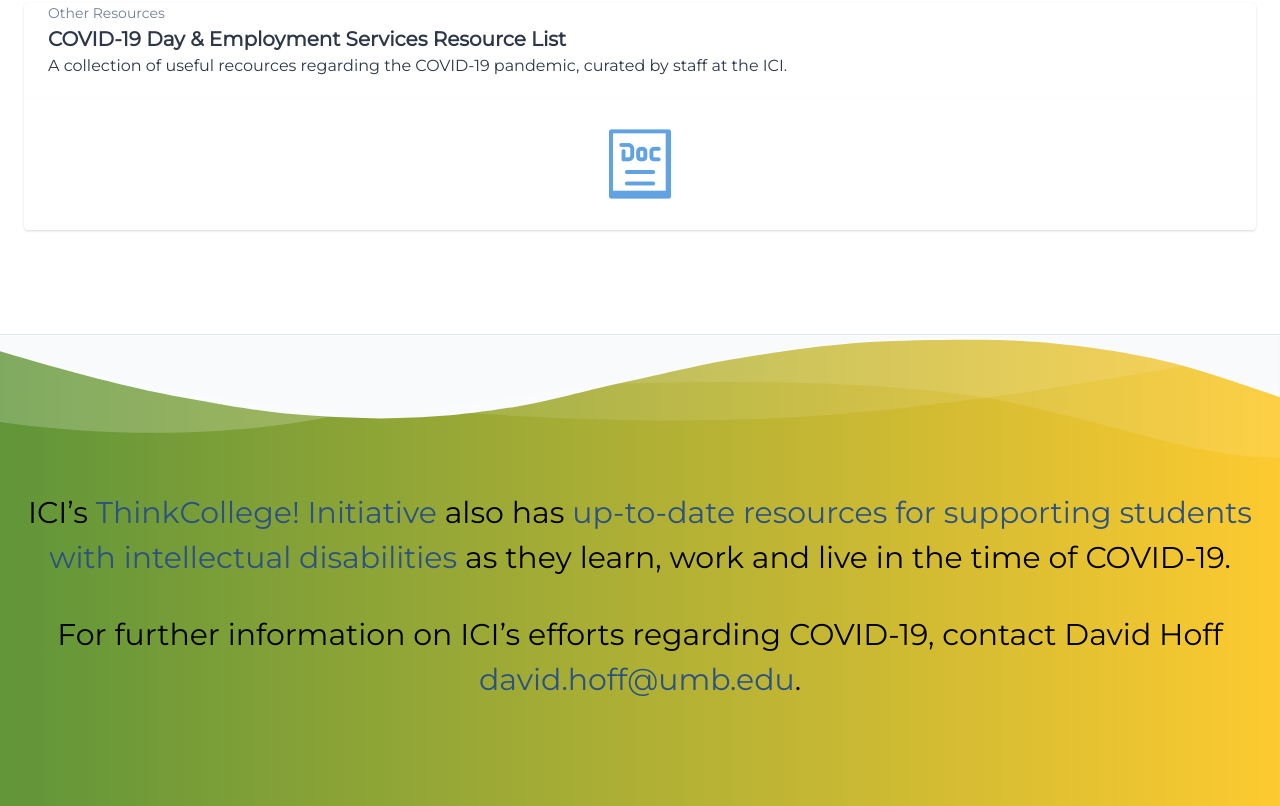
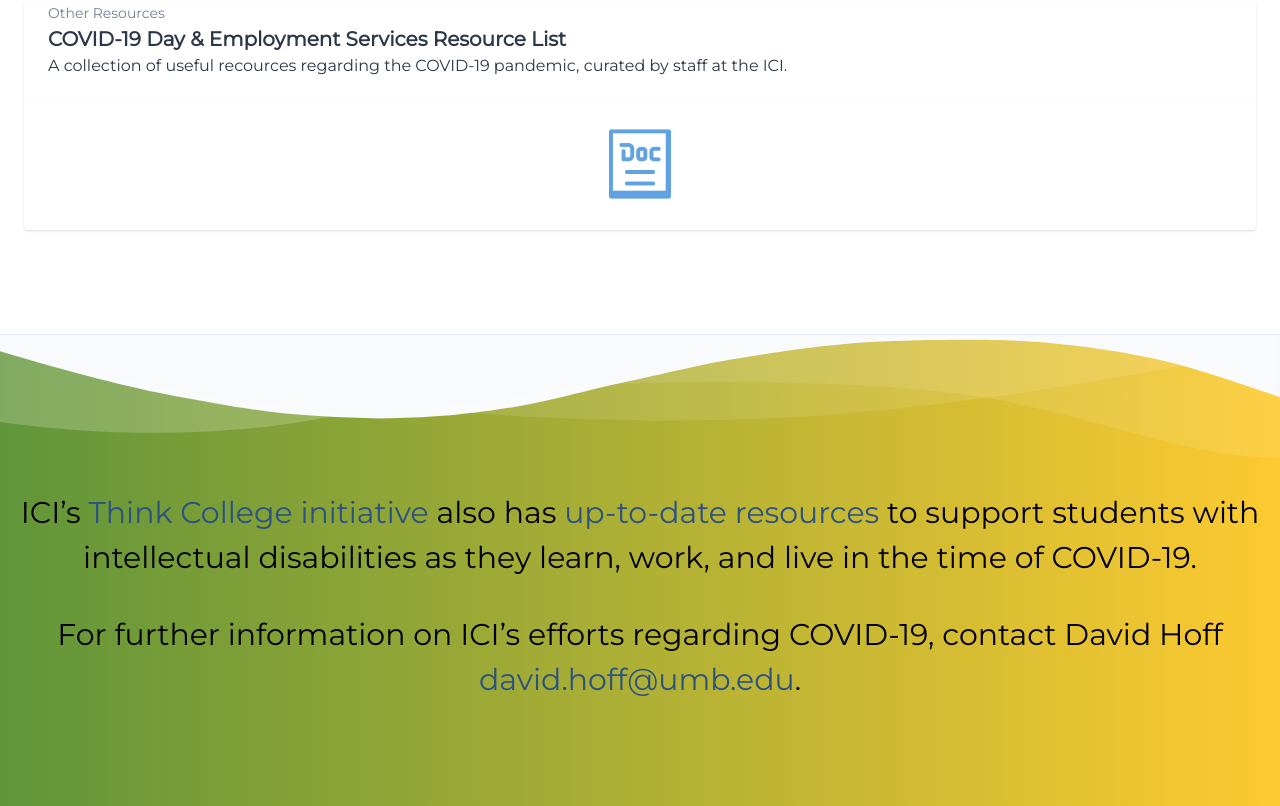
Before and after one commit to communityinclusion/covid19, a plain HTML site: page index.html in a window 1280 px wide. Shown: the part 1892-2698 px from the top of the page. Drawn offline with nearby package versions, Linux system fonts and the light colour scheme.

Commit message:
new thinkcollege language

```diff
--- a/index.html
+++ b/index.html
@@ -337,7 +337,7 @@ A guide to remote job coaching, and use of technology by individuals to self-man
 <section class="container mx-auto text-center py-6 mb-12">
 
 
-<p class="leading-normal text-3xl mb-8">ICI’s <a class="text-blue-800" href="https://thinkcollege.net">ThinkCollege! Initiative</a> also has <a href="https://thinkcollege.net/think-college-news/were-here-to-lend-a-hand" class="text-blue-800">up-to-date resources for supporting students with intellectual disabilities</a> as they learn, work and live in the time of COVID-19. </p>
+<p class="leading-normal text-3xl mb-8">ICI’s <a href="https://thinkcollege.net/" class="text-blue-800">Think College initiative</a> also has <a href="https://thinkcollege.net/think-college-news/were-here-to-lend-a-hand" class="text-blue-800">up-to-date resources</a>  to support students with intellectual disabilities as they learn, work, and live in the time of COVID-19.   </p>
 
 <p class="leading-normal text-3xl mb-8">For further information on ICI’s efforts regarding COVID-19, contact David Hoff <a href="mailto:david.hoff@umb.edu" class="text-blue-800">david.hoff@umb.edu</a>.</p>
 </section>
```
